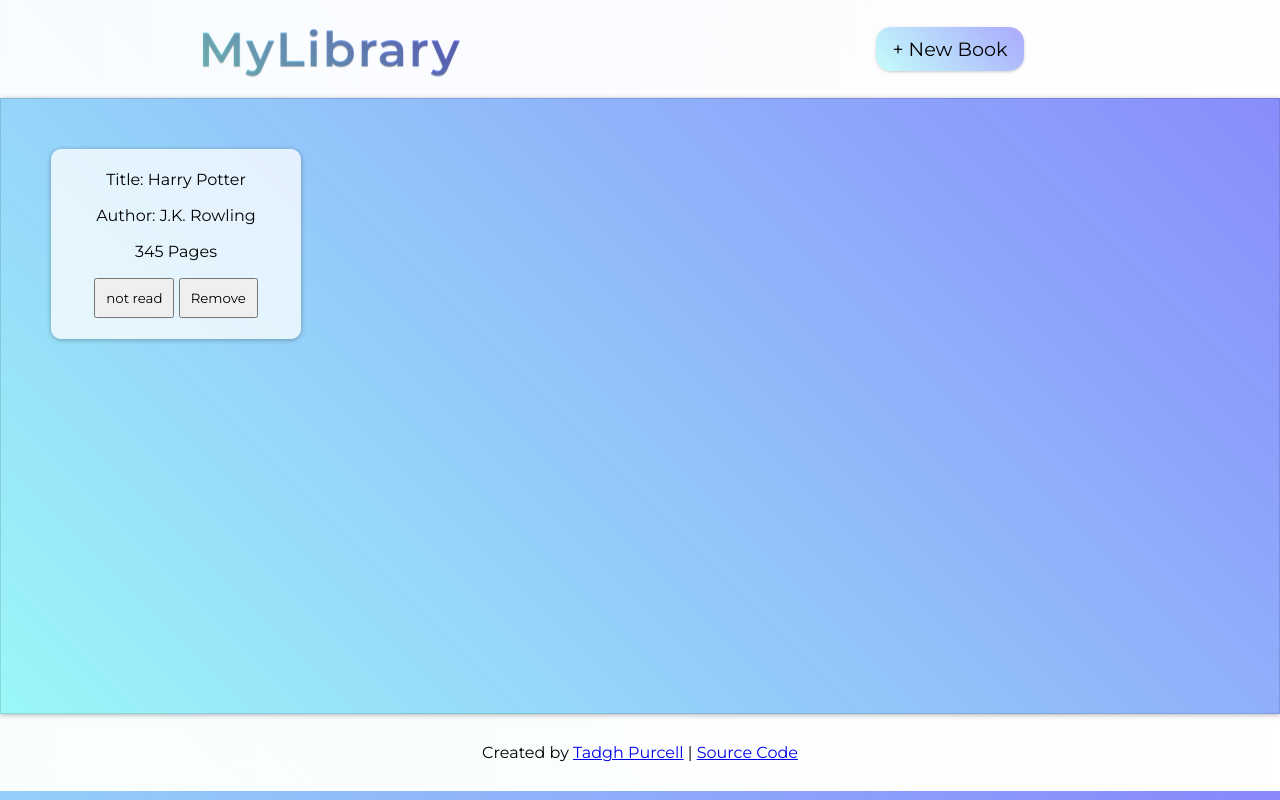
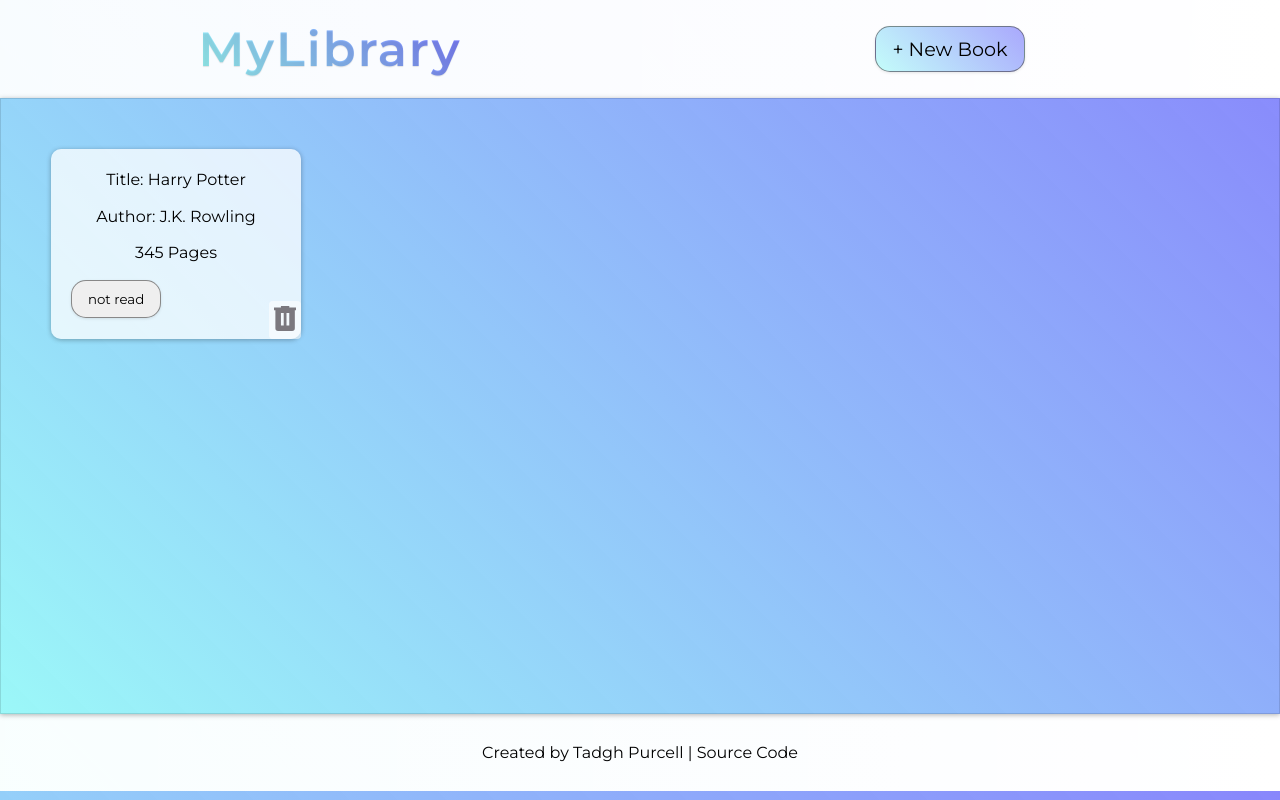
Before and after one commit to BigSmokeyBacon/library, a plain HTML site: page index.html in a window 1280 px wide. Drawn offline with Linux system fonts and the light colour scheme.

Commit message:
Change style remove button

```diff
--- a/index.html
+++ b/index.html
@@ -43,7 +43,13 @@
         <div class="card-pages">345 Pages</div>
         <div class="card-btns">
           <button class="btn btn-card-read" type="button">not read</button>
-          <button class="btn btn-card-remove" type="button">Remove</button>
+          <button class="btn btn-card-remove" type="button">
+            <svg xmlns="http://www.w3.org/2000/svg" viewBox="4 3 16 18">
+              <path
+                d="M9,3V4H4V6H5V19A2,2 0 0,0 7,21H17A2,2 0 0,0 19,19V6H20V4H15V3H9M9,8H11V17H9V8M13,8H15V17H13V8Z"
+              />
+            </svg>
+          </button>
         </div>
       </div>
     </div>
--- a/script.js
+++ b/script.js
@@ -76,8 +76,12 @@ btnSubmit.addEventListener("click", function (e) {
       }" type="button">${
         book.readStatus === "true" ? "read" : "not read"
       }</button>
-          <button class="btn btn-card-remove remove--${i}" type="button">Remove</button>
-          </div>
+          <button class="btn btn-card-remove" type="button">
+          <svg xmlns="http://www.w3.org/2000/svg" viewBox="4 3 16 18">
+            <path
+              d="M9,3V4H4V6H5V19A2,2 0 0,0 7,21H17A2,2 0 0,0 19,19V6H20V4H15V3H9M9,8H11V17H9V8M13,8H15V17H13V8Z"
+            />
+          </svg>
     </div>`
     );
   });
--- a/style.css
+++ b/style.css
@@ -1,8 +1,3 @@
-:root {
-  /* --dark-color: rgb(72, 69, 84); */
-  /* --dark-color: #484554; */
-}
-
 * {
   padding: 0px;
   margin: 0px;
@@ -18,16 +13,12 @@ body {
   overflow-x: hidden;
   font-family: montserrat, sans-serif;
   display: grid;
-  /* height: 100vh; */
   grid-template-rows: max-content minmax(77vh, 1fr) max-content;
-  /* background-repeat: no-repeat; */
-  /* background-size: auto; */
   background-image: linear-gradient(
     45deg,
     rgba(156, 252, 248, 1),
     rgb(112 110 251 / 83%)
   );
-  /* color: var(--dark-color); */
 }
 
 .header {
@@ -83,7 +74,7 @@ h1 {
   font-size: 3rem;
   font-weight: 600;
   letter-spacing: 2px;
-  text-shadow: 0px 1px 1px rgba(0, 0, 0, 0.3);
+  text-shadow: 0px 1px 1px rgba(0, 0, 0, 0.1);
   color: rgba(0, 0, 0, 0);
 }
 
@@ -96,6 +87,7 @@ h1 {
   );
   background-size: 100%;
   background-repeat: repeat;
+  background-clip: text;
   -webkit-background-clip: text;
   -moz-background-clip: text;
   -webkit-text-fill-color: transparent;
@@ -123,10 +115,10 @@ button {
   gap: 16px;
   padding: 50px;
   z-index: 1;
-  /* height: max(67vh, max-content); */
 }
 
 .card {
+  position: relative;
   display: grid;
   padding: 20px;
   place-items: center;
@@ -169,24 +161,64 @@ button {
 
 .btn-new {
   font-size: 1.2rem;
-  /* font-weight: 450; */
-  color: var(--dark-color);
-  border: none;
-  padding: 20px;
-  /* border-radius: 50%; */
   background-color: rgba(255, 255, 255, 0.75);
-  /* background-color: rgba(255, 255, 255, 0); */
   background-image: linear-gradient(
     45deg,
     rgba(156, 252, 247, 0.6),
     rgb(112 110 251 / 0.6)
   );
-  padding: 10px 16px;
-  border-radius: 15px;
-  box-shadow: 0px 1px 3px rgba(0, 0, 0, 0.2);
 }
 
 .btn-new:hover {
   transform: scale(1.05);
   box-shadow: 1px 1px 4px rgba(0, 0, 0, 0.2);
 }
+
+.card-btns {
+  /* display: grid; */
+  grid-template-columns: repeat(2, 1fr);
+  align-items: center;
+  justify-items: end;
+  gap: 16px;
+  width: 100%;
+}
+
+button {
+  padding: 10px 16px;
+  border-radius: 15px;
+  border: 1px solid rgb(62 62 62 / 58%);
+  box-shadow: 0px 1px 3px rgba(0, 0, 0, 0.1);
+}
+.btn-card-read {
+  /* margin-left: 75px; */
+}
+.btn-card-remove {
+  padding: 5px;
+  border-radius: 4px;
+  justify-self: end;
+  position: absolute;
+  /* margin-left: 10px; */
+  right: 0;
+  bottom: 0;
+  /* overflow: hidden; */
+  border: none;
+  background-color: rgba(255, 255, 255, 0.6);
+  box-shadow: none;
+}
+svg {
+  height: 25px;
+  fill: #7b787e;
+}
+
+svg:hover {
+  fill: #ff0000ed;
+}
+
+a {
+  text-decoration: none;
+  color: black;
+}
+
+a:hover {
+  color: rgb(112 110 251);
+}
```
Also changed, not shown: img/trash-can-outline.svg (added), img/trash-can.svg (added).
